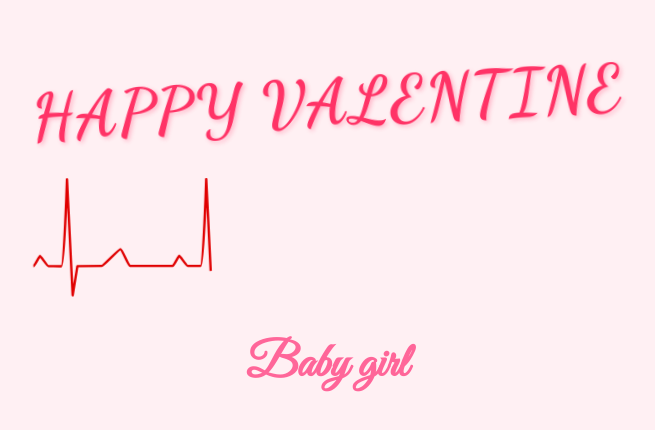
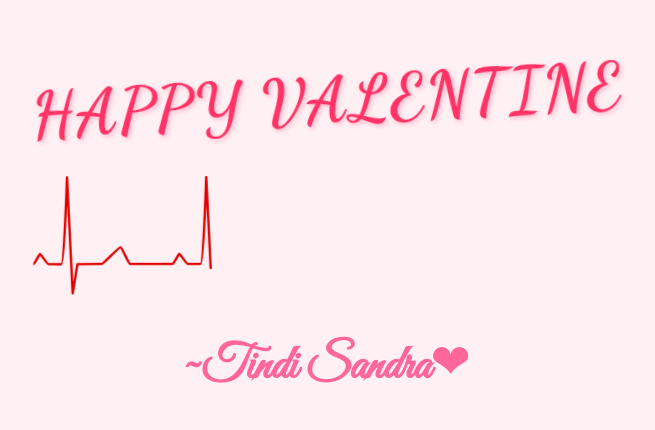
Before and after one commit to artisan73/at_my_worst, a plain HTML site: page index.html in a window 1280 px wide. Shown: the part 168-598 px from the top of the page, without its empty margins (313-968 px from the left). Drawn offline with Linux system fonts and the light colour scheme.

Commit message:
Update index.html

```diff
--- a/index.html
+++ b/index.html
@@ -12,6 +12,6 @@
   <path id="heart" d="M213.35 29.43c19.41-15.19 33.68 10.86 37.73 18.82-.28-13.61 11.64-40.98 25.94-34.01 32.3 15.74-15.88 83.8-26.4 81.76-13.24-9-51.35-53.3-37.27-66.57Z" style="fill:#ff9999;stroke:#ff9999;stroke-width:1.5;stroke-linecap:butt;stroke-linejoin:miter;stroke-miterlimit:4;stroke-dasharray:none;stroke-opacity:1"/>
   <path  pathLength="1" id="line" d="M5.32 78.13c.96-.01 5-8.5 5.54-8.54.58-.05 6.1 8.51 7.1 8.51 3.66 0 9.29.06 10.71.05 2.53-.01 4.82-72.88 4.82-72.88l4.76 97.28 3.97-24.45 20.45-.22C64 77.86 77.1 63.66 78.36 63.8c1.31.15 6.68 14.08 7.94 14.07 2.3-.03 33.32.04 35.76.02.96 0 5-8.5 5.53-8.53.59-.05 6.1 8.51 7.1 8.5 3.66 0 9.3.07 10.72.06 2.53-.02 4.81-72.89 4.81-72.89l4.77 97.28 3.97-24.44s83.34-3.33 74.69 7.67c-8.65 11-45.3-42.94-31.65-53.58 25.6-19.96 49.96 36.94 40.26 36.5-12.2-.53 1.8-62.32 23.41-51.7 32.24 15.86-17.56 84.92-26.4 81.77-5.73-2.05-.68-21.68 31.4-26.58 26.65-6.42 29.5 2.35 52.62 7.11 2.53-.02 4.82-72.89 4.82-72.89l4.76 97.28 3.97-24.44 20.45-.22c1.31-.02 14.41-14.22 15.68-14.07 1.32.15 6.7 14.08 7.95 14.07 2.29-.03 33.32.04 35.76.02.95 0 5-8.5 5.53-8.54.58-.04 6.1 8.52 7.1 8.52 3.66 0 9.3.06 10.72.05 2.53-.02 4.81-72.89 4.81-72.89l4.77 97.28 3.97-24.44 20.45-.23c1.31-.01 14.4-14.22 15.68-14.07 1.32.16 6.69 14.09 7.94 14.07" />
 </svg>
-  <h2>Baby girl</h2>
+  <h2>~Tindi Sandra❤</h2>
 </body>
 </html>
```
